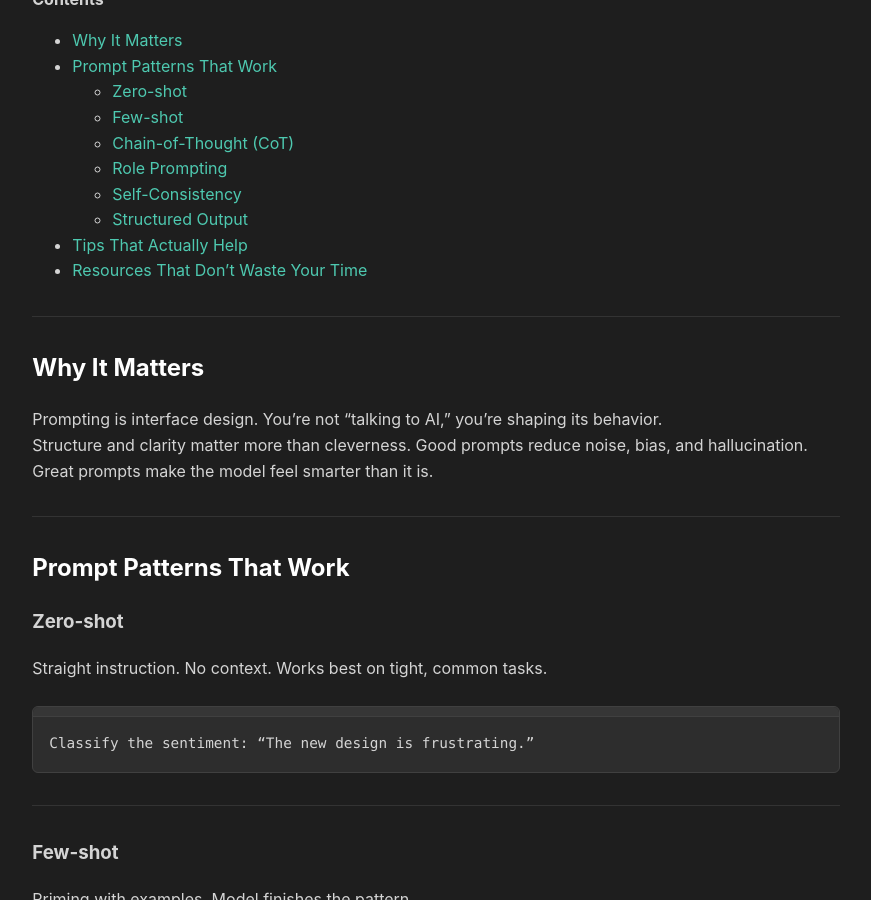
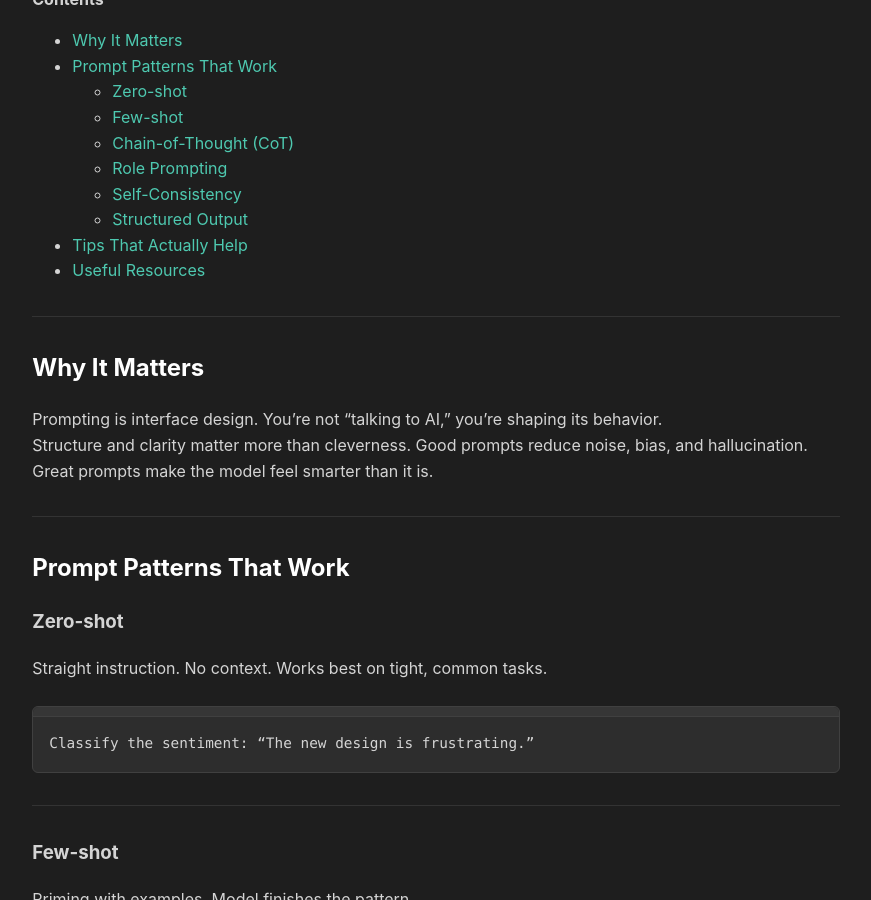
Before and after one commit to pupadupa/pupadupa.github.io, a Jekyll site: the page built from articles/prompt-engineering.md, in a window 1280 px wide and 900 px high, scrolled down 305 px. Shown: the whole window, without its empty margins (204-1075 px from the left). Built offline with Jekyll 4.4.1, drawn with Linux system fonts in a browser that asks for light colours; some of the changed text lies outside the part shown.

Commit message:
updated prompt engineering

```diff
--- a/articles/prompt-engineering.md
+++ b/articles/prompt-engineering.md
@@ -19,7 +19,7 @@
     - [Self-Consistency](#self-consistency)
     - [Structured Output](#structured-output)
 - [Tips That Actually Help](#tips-that-actually-help)
-- [Resources That Don’t Waste Your Time](#resources-that-dont-waste-your-time)
+- [Useful Resources](#useful-resources)
 
 ---
 
@@ -144,7 +144,7 @@
 
 ---
 
-## Resources That Don’t Waste Your Time
+## Useful Resources
 
 - [promptingguide.ai](https://www.promptingguide.ai/) — Solid overview with examples
 - [OpenAI Cookbook](https://github.com/openai/openai-cookbook) — Real-world prompts, API-ready
```
